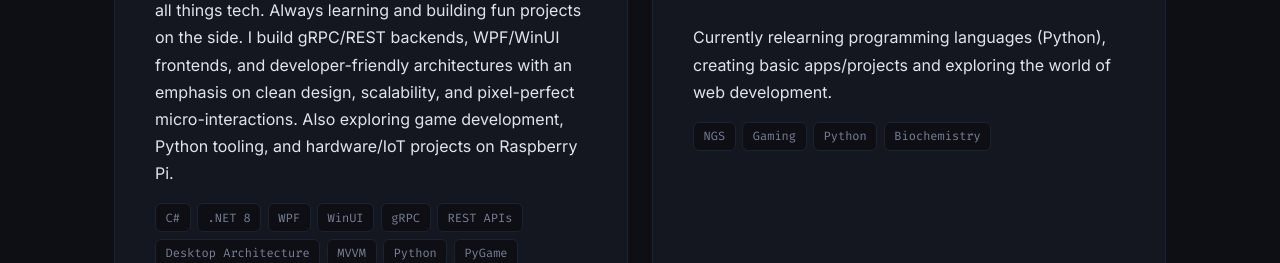
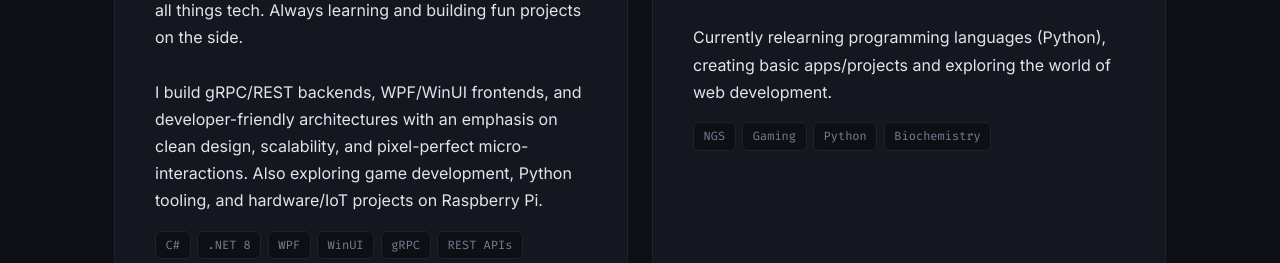
Before and after one commit to IremiTwins/iremitwins.github.io, an Astro site: page / in a window 1280 px wide. Shown: the part 1300-1563 px from the top of the page. Built offline with nearby package versions, Linux system fonts and the light colour scheme; Astro itself is replaced by a stand-in of ours.

Commit message:
formatting

```diff
--- a/src/components/AboutSection.astro
+++ b/src/components/AboutSection.astro
@@ -55,7 +55,9 @@
             Senior Software Engineer focused on modern .NET client–server systems,
             high-performance device control, and rich desktop UI. Love basketball, video games,
             and all things tech. Always learning and building fun projects on the side.
-
+        </p>
+        <p> &nbsp;</p>
+        <p>
             I build gRPC/REST backends, WPF/WinUI frontends, and developer-friendly
             architectures with an emphasis on clean design, scalability, and
             pixel-perfect micro-interactions. Also exploring game development,
```
